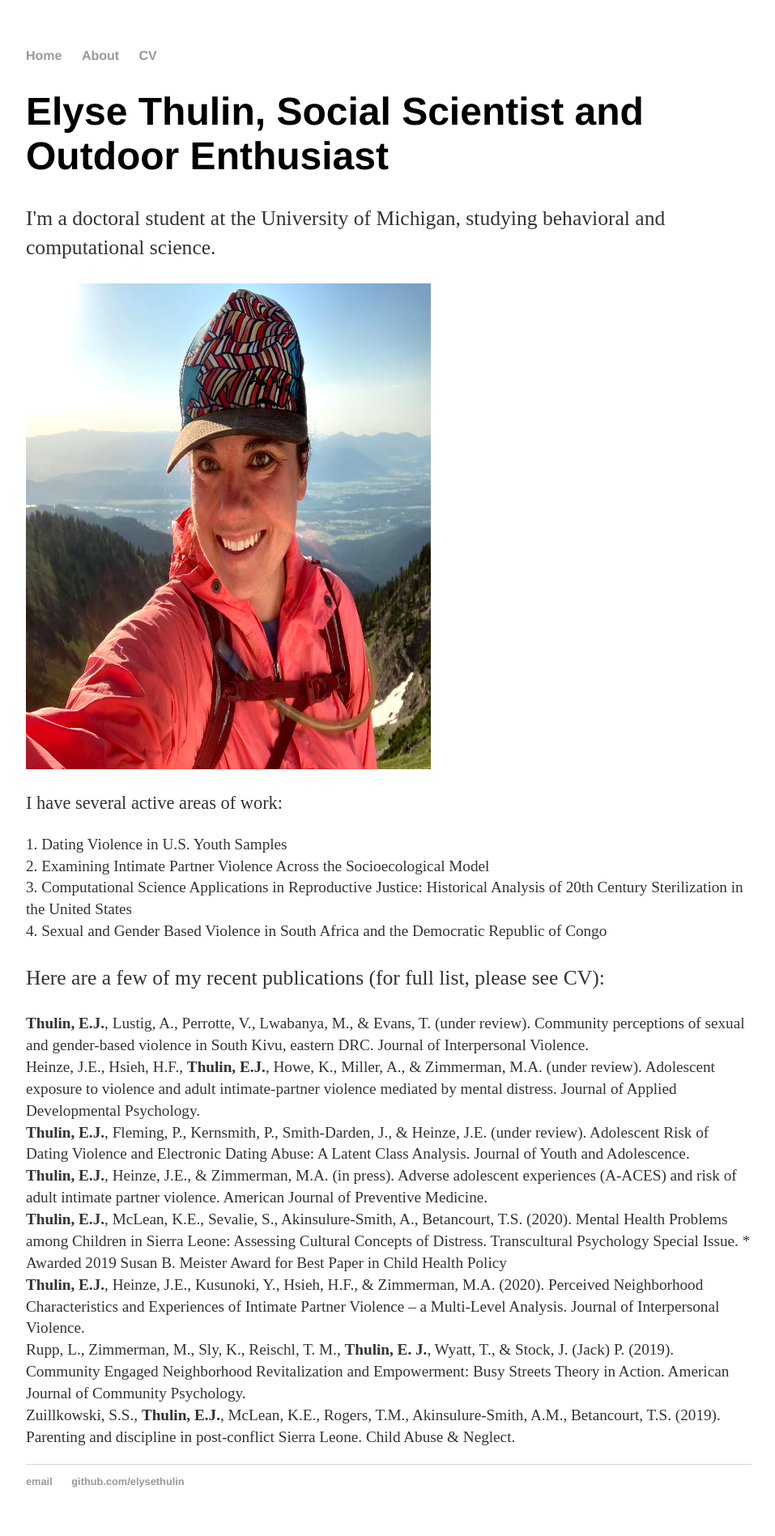
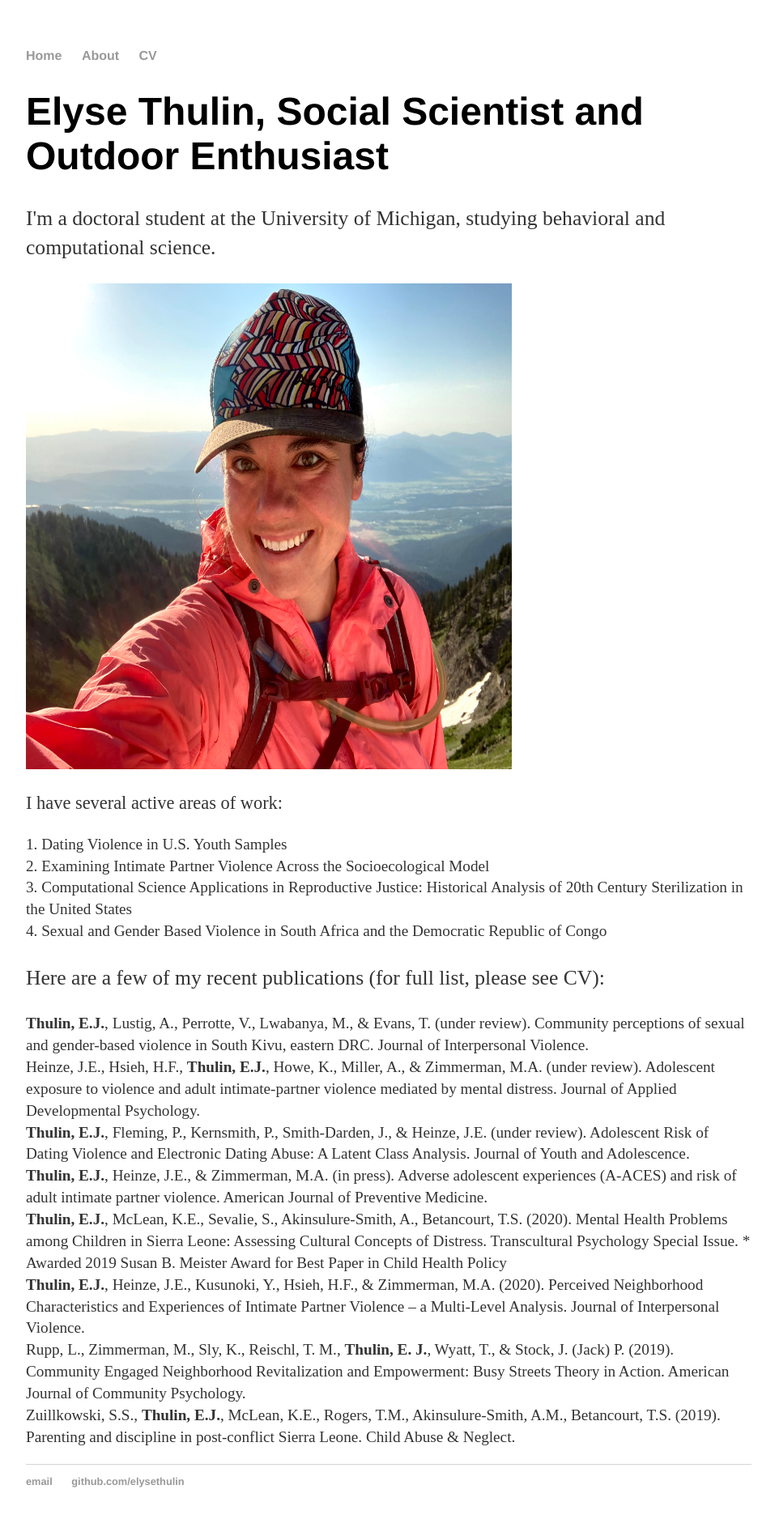
Before and after one commit to elysethulin/elysethulin.github.io, a Jekyll site: the page built from index.html, in a window 1280 px wide. Shown: the whole page at 81% size, without its empty margins (160-1117 px from the left). Built offline with Jekyll 4.4.1, drawn with Linux system fonts in a browser that asks for light colours.

Commit message:
Update index.html

```diff
--- a/index.html
+++ b/index.html
@@ -5,7 +5,7 @@ title: Elyse Thulin, Social Scientist and Outdoor Enthusiast
 <div class="blurb">
 	<h1>Elyse Thulin, Social Scientist and Outdoor Enthusiast</h1>
 		<p style="font-size:160%;">I'm a doctoral student at the University of Michigan, studying behavioral and computational science.</p>
-		<img src="IMG_0163.jpg" alt="text descriptor" width="500" height="600">
+		<img src="IMG_0163.jpg" alt="text descriptor" width="600" height="600">
 		<p style="font-size:140%;">I have several active areas of work:
 			<p style="font-size:120%;"> 1. Dating Violence in U.S. Youth Samples
 			<br> 2. Examining Intimate Partner Violence Across the Socioecological Model
```
